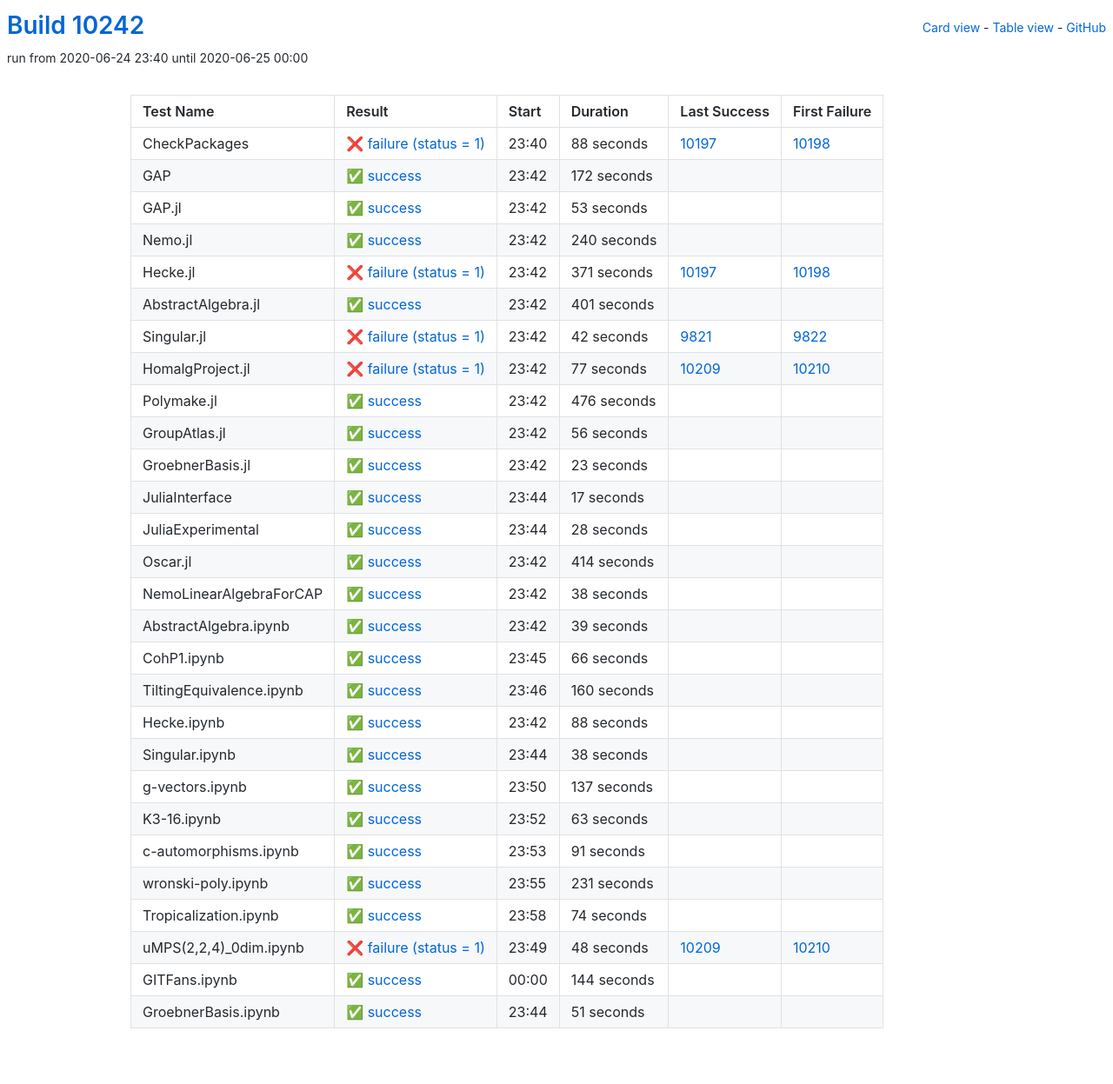
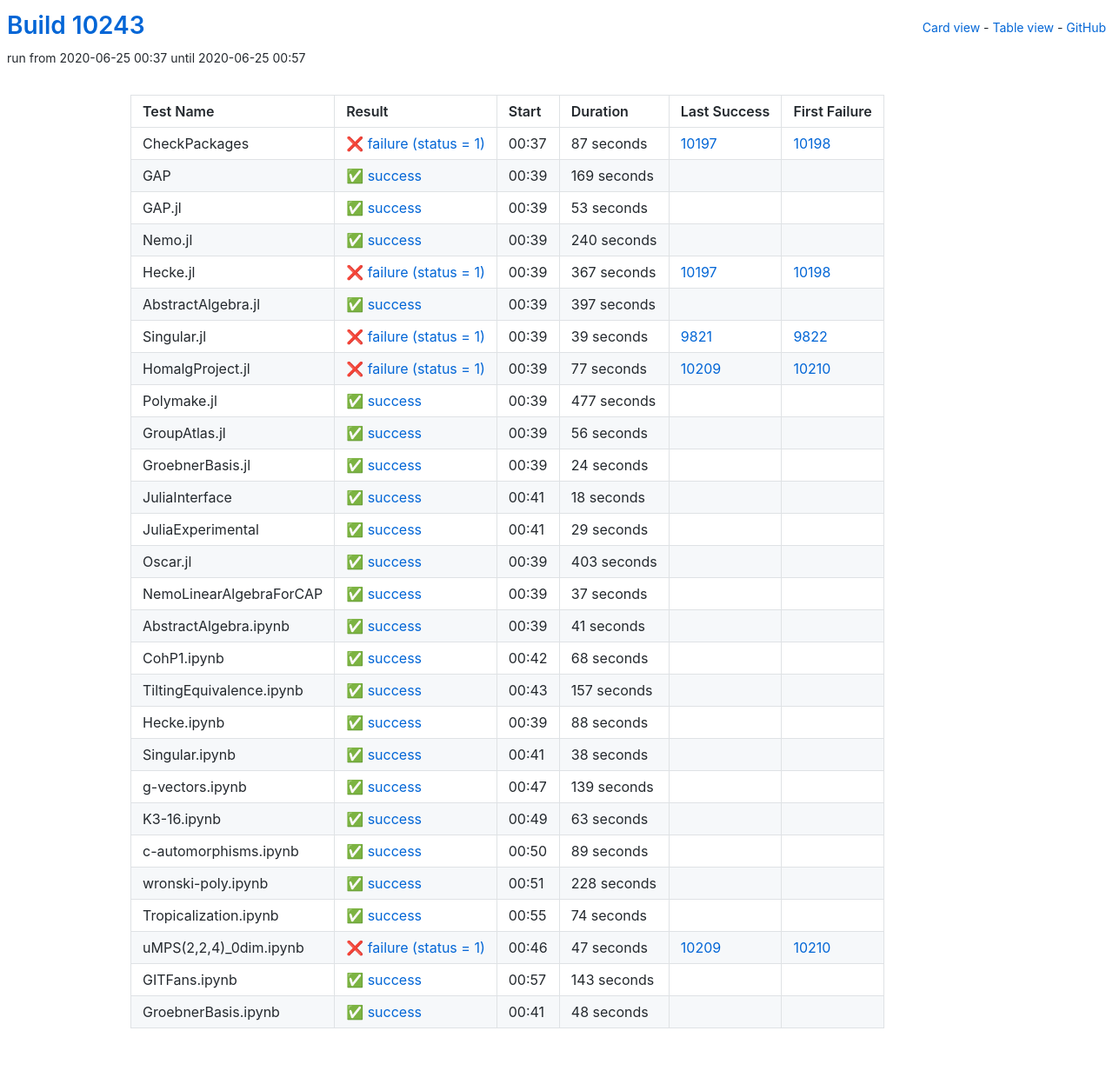
Before and after one commit to oscar-system/oscar-ci-status, a Jekyll site: the page built from table.html, in a window 1280 px wide. Shown: the whole page at 87% size. Built offline with Jekyll 4.4.1, drawn with Linux system fonts in a browser that asks for light colours.

Commit message:
Build #10243

```diff
--- a/_data/ci.yml
+++ b/_data/ci.yml
@@ -1,6 +1,6 @@
 ---
-build: 10242
-build_url: https://oscarci.mathematik.uni-kl.de/job/oscar/10242/
+build: 10243
+build_url: https://oscarci.mathematik.uni-kl.de/job/oscar/10243/
 job: oscar
 organization: oscar-system
 repo: oscar-ci-status
@@ -8,32 +8,32 @@
 tests:
 - name: CheckPackages
   id: checkpackages
-  log: https://oscarci.mathematik.uni-kl.de/job/oscar/10242/artifact/logs/build-10242/CheckPackages.log
-  start: 2020-06-24 23:40
+  log: https://oscarci.mathematik.uni-kl.de/job/oscar/10243/artifact/logs/build-10243/CheckPackages.log
+  start: 2020-06-25 00:37
   success: false
   exitcode: 1
   status: failure
-  duration: 88
+  duration: 87
   last_success: 10197
   last_success_url: https://oscarci.mathematik.uni-kl.de/job/oscar/10197/
   first_failure: 10198
   first_failure_url: https://oscarci.mathematik.uni-kl.de/job/oscar/10198/
 - name: GAP
   id: gap
-  log: https://oscarci.mathematik.uni-kl.de/job/oscar/10242/artifact/logs/build-10242/GAP.log
-  start: 2020-06-24 23:42
+  log: https://oscarci.mathematik.uni-kl.de/job/oscar/10243/artifact/logs/build-10243/GAP.log
+  start: 2020-06-25 00:39
   success: true
   exitcode: 0
   status: success
-  duration: 172
+  duration: 169
   last_success: false
   last_success_url:
   first_failure: false
   first_failure_url:
 - name: GAP.jl
   id: gap-jl
-  log: https://oscarci.mathematik.uni-kl.de/job/oscar/10242/artifact/logs/build-10242/GAP.jl.log
-  start: 2020-06-24 23:42
+  log: https://oscarci.mathematik.uni-kl.de/job/oscar/10243/artifact/logs/build-10243/GAP.jl.log
+  start: 2020-06-25 00:39
   success: true
   exitcode: 0
   status: success
@@ -44,8 +44,8 @@
   first_failure_url:
 - name: Nemo.jl
   id: nemo-jl
-  log: https://oscarci.mathematik.uni-kl.de/job/oscar/10242/artifact/logs/build-10242/Nemo.jl.log
-  start: 2020-06-24 23:42
+  log: https://oscarci.mathematik.uni-kl.de/job/oscar/10243/artifact/logs/build-10243/Nemo.jl.log
+  start: 2020-06-25 00:39
   success: true
   exitcode: 0
   status: success
@@ -56,44 +56,44 @@
   first_failure_url:
 - name: Hecke.jl
   id: hecke-jl
-  log: https://oscarci.mathematik.uni-kl.de/job/oscar/10242/artifact/logs/build-10242/Hecke.jl.log
-  start: 2020-06-24 23:42
+  log: https://oscarci.mathematik.uni-kl.de/job/oscar/10243/artifact/logs/build-10243/Hecke.jl.log
+  start: 2020-06-25 00:39
   success: false
   exitcode: 1
   status: failure
-  duration: 371
+  duration: 367
   last_success: 10197
   last_success_url: https://oscarci.mathematik.uni-kl.de/job/oscar/10197/
   first_failure: 10198
   first_failure_url: https://oscarci.mathematik.uni-kl.de/job/oscar/10198/
 - name: AbstractAlgebra.jl
   id: abstractalgebra-jl
-  log: https://oscarci.mathematik.uni-kl.de/job/oscar/10242/artifact/logs/build-10242/AbstractAlgebra.jl.log
-  start: 2020-06-24 23:42
+  log: https://oscarci.mathematik.uni-kl.de/job/oscar/10243/artifact/logs/build-10243/AbstractAlgebra.jl.log
+  start: 2020-06-25 00:39
   success: true
   exitcode: 0
   status: success
-  duration: 401
+  duration: 397
   last_success: false
   last_success_url:
   first_failure: false
   first_failure_url:
 - name: Singular.jl
   id: singular-jl
-  log: https://oscarci.mathematik.uni-kl.de/job/oscar/10242/artifact/logs/build-10242/Singular.jl.log
-  start: 2020-06-24 23:42
+  log: https://oscarci.mathematik.uni-kl.de/job/oscar/10243/artifact/logs/build-10243/Singular.jl.log
+  start: 2020-06-25 00:39
   success: false
   exitcode: 1
   status: failure
-  duration: 42
+  duration: 39
   last_success: 9821
   last_success_url: https://oscarci.mathematik.uni-kl.de/job/oscar/9821/
   first_failure: 9822
   first_failure_url: https://oscarci.mathematik.uni-kl.de/job/oscar/9822/
 - name: HomalgProject.jl
   id: homalgproject-jl
-  log: https://oscarci.mathematik.uni-kl.de/job/oscar/10242/artifact/logs/build-10242/HomalgProject.jl.log
-  start: 2020-06-24 23:42
+  log: https://oscarci.mathematik.uni-kl.de/job/oscar/10243/artifact/logs/build-10243/HomalgProject.jl.log
+  start: 2020-06-25 00:39
   success: false
   exitcode: 1
   status: failure
@@ -104,20 +104,20 @@
   first_failure_url: https://oscarci.mathematik.uni-kl.de/job/oscar/10210/
 - name: Polymake.jl
   id: polymake-jl
-  log: https://oscarci.mathematik.uni-kl.de/job/oscar/10242/artifact/logs/build-10242/Polymake.jl.log
-  start: 2020-06-24 23:42
+  log: https://oscarci.mathematik.uni-kl.de/job/oscar/10243/artifact/logs/build-10243/Polymake.jl.log
+  start: 2020-06-25 00:39
   success: true
   exitcode: 0
   status: success
-  duration: 476
+  duration: 477
   last_success: false
   last_success_url:
   first_failure: false
   first_failure_url:
 - name: GroupAtlas.jl
   id: groupatlas-jl
-  log: https://oscarci.mathematik.uni-kl.de/job/oscar/10242/artifact/logs/build-10242/GroupAtlas.jl.log
-  start: 2020-06-24 23:42
+  log: https://oscarci.mathematik.uni-kl.de/job/oscar/10243/artifact/logs/build-10243/GroupAtlas.jl.log
+  start: 2020-06-25 00:39
   success: true
   exitcode: 0
   status: success
@@ -128,104 +128,104 @@
   first_failure_url:
 - name: GroebnerBasis.jl
   id: groebnerbasis-jl
-  log: https://oscarci.mathematik.uni-kl.de/job/oscar/10242/artifact/logs/build-10242/GroebnerBasis.jl.log
-  start: 2020-06-24 23:42
+  log: https://oscarci.mathematik.uni-kl.de/job/oscar/10243/artifact/logs/build-10243/GroebnerBasis.jl.log
+  start: 2020-06-25 00:39
   success: true
   exitcode: 0
   status: success
-  duration: 23
+  duration: 24
   last_success: false
   last_success_url:
   first_failure: false
   first_failure_url:
 - name: JuliaInterface
   id: juliainterface
-  log: https://oscarci.mathematik.uni-kl.de/job/oscar/10242/artifact/logs/build-10242/JuliaInterface.log
-  start: 2020-06-24 23:44
+  log: https://oscarci.mathematik.uni-kl.de/job/oscar/10243/artifact/logs/build-10243/JuliaInterface.log
+  start: 2020-06-25 00:41
   success: true
   exitcode: 0
   status: success
-  duration: 17
+  duration: 18
   last_success: false
   last_success_url:
   first_failure: false
   first_failure_url:
 - name: JuliaExperimental
   id: juliaexperimental
-  log: https://oscarci.mathematik.uni-kl.de/job/oscar/10242/artifact/logs/build-10242/JuliaExperimental.log
-  start: 2020-06-24 23:44
+  log: https://oscarci.mathematik.uni-kl.de/job/oscar/10243/artifact/logs/build-10243/JuliaExperimental.log
+  start: 2020-06-25 00:41
   success: true
   exitcode: 0
   status: success
-  duration: 28
+  duration: 29
   last_success: false
   last_success_url:
   first_failure: false
   first_failure_url:
 - name: Oscar.jl
   id: oscar-jl
-  log: https://oscarci.mathematik.uni-kl.de/job/oscar/10242/artifact/logs/build-10242/Oscar.jl.log
-  start: 2020-06-24 23:42
+  log: https://oscarci.mathematik.uni-kl.de/job/oscar/10243/artifact/logs/build-10243/Oscar.jl.log
+  start: 2020-06-25 00:39
   success: true
   exitcode: 0
   status: success
-  duration: 414
+  duration: 403
   last_success: false
   last_success_url:
   first_failure: false
   first_failure_url:
 - name: NemoLinearAlgebraForCAP
   id: nemolinearalgebraforcap
-  log: https://oscarci.mathematik.uni-kl.de/job/oscar/10242/artifact/logs/build-10242/NemoLinearAlgebraForCAP.log
-  start: 2020-06-24 23:42
+  log: https://oscarci.mathematik.uni-kl.de/job/oscar/10243/artifact/logs/build-10243/NemoLinearAlgebraForCAP.log
+  start: 2020-06-25 00:39
   success: true
   exitcode: 0
   status: success
-  duration: 38
+  duration: 37
   last_success: false
   last_success_url:
   first_failure: false
   first_failure_url:
 - name: AbstractAlgebra.ipynb
   id: abstractalgebra-ipynb
-  log: https://oscarci.mathematik.uni-kl.de/job/oscar/10242/artifact/logs/build-10242/AbstractAlgebra.ipynb.log
-  start: 2020-06-24 23:42
+  log: https://oscarci.mathematik.uni-kl.de/job/oscar/10243/artifact/logs/build-10243/AbstractAlgebra.ipynb.log
+  start: 2020-06-25 00:39
   success: true
   exitcode: 0
   status: success
-  duration: 39
+  duration: 41
   last_success: false
   last_success_url:
   first_failure: false
   first_failure_url:
 - name: CohP1.ipynb
   id: cohp1-ipynb
-  log: https://oscarci.mathematik.uni-kl.de/job/oscar/10242/artifact/logs/build-10242/CohP1.ipynb.log
-  start: 2020-06-24 23:45
+  log: https://oscarci.mathematik.uni-kl.de/job/oscar/10243/artifact/logs/build-10243/CohP1.ipynb.log
+  start: 2020-06-25 00:42
   success: true
   exitcode: 0
   status: success
-  duration: 66
+  duration: 68
   last_success: false
   last_success_url:
   first_failure: false
   first_failure_url:
 - name: TiltingEquivalence.ipynb
   id: tiltingequivalence-ipynb
-  log: https://oscarci.mathematik.uni-kl.de/job/oscar/10242/artifact/logs/build-10242/TiltingEquivalence.ipynb.log
-  start: 2020-06-24 23:46
+  log: https://oscarci.mathematik.uni-kl.de/job/oscar/10243/artifact/logs/build-10243/TiltingEquivalence.ipynb.log
+  start: 2020-06-25 00:43
   success: true
   exitcode: 0
   status: success
-  duration: 160
+  duration: 157
   last_success: false
   last_success_url:
   first_failure: false
   first_failure_url:
 - name: Hecke.ipynb
   id: hecke-ipynb
-  log: https://oscarci.mathematik.uni-kl.de/job/oscar/10242/artifact/logs/build-10242/Hecke.ipynb.log
-  start: 2020-06-24 23:42
+  log: https://oscarci.mathematik.uni-kl.de/job/oscar/10243/artifact/logs/build-10243/Hecke.ipynb.log
+  start: 2020-06-25 00:39
   success: true
   exitcode: 0
   status: success
@@ -236,8 +236,8 @@
   first_failure_url:
 - name: Singular.ipynb
   id: singular-ipynb
-  log: https://oscarci.mathematik.uni-kl.de/job/oscar/10242/artifact/logs/build-10242/Singular.ipynb.log
-  start: 2020-06-24 23:44
+  log: https://oscarci.mathematik.uni-kl.de/job/oscar/10243/artifact/logs/build-10243/Singular.ipynb.log
+  start: 2020-06-25 00:41
   success: true
   exitcode: 0
   status: success
@@ -248,20 +248,20 @@
   first_failure_url:
 - name: g-vectors.ipynb
   id: g-vectors-ipynb
-  log: https://oscarci.mathematik.uni-kl.de/job/oscar/10242/artifact/logs/build-10242/g-vectors.ipynb.log
-  start: 2020-06-24 23:50
+  log: https://oscarci.mathematik.uni-kl.de/job/oscar/10243/artifact/logs/build-10243/g-vectors.ipynb.log
+  start: 2020-06-25 00:47
   success: true
   exitcode: 0
   status: success
-  duration: 137
+  duration: 139
   last_success: false
   last_success_url:
   first_failure: false
   first_failure_url:
 - name: K3-16.ipynb
   id: k3-16-ipynb
-  log: https://oscarci.mathematik.uni-kl.de/job/oscar/10242/artifact/logs/build-10242/K3-16.ipynb.log
-  start: 2020-06-24 23:52
+  log: https://oscarci.mathematik.uni-kl.de/job/oscar/10243/artifact/logs/build-10243/K3-16.ipynb.log
+  start: 2020-06-25 00:49
   success: true
   exitcode: 0
   status: success
@@ -272,32 +272,32 @@
   first_failure_url:
 - name: c-automorphisms.ipynb
   id: c-automorphisms-ipynb
-  log: https://oscarci.mathematik.uni-kl.de/job/oscar/10242/artifact/logs/build-10242/c-automorphisms.ipynb.log
-  start: 2020-06-24 23:53
+  log: https://oscarci.mathematik.uni-kl.de/job/oscar/10243/artifact/logs/build-10243/c-automorphisms.ipynb.log
+  start: 2020-06-25 00:50
   success: true
   exitcode: 0
   status: success
-  duration: 91
+  duration: 89
   last_success: false
   last_success_url:
   first_failure: false
   first_failure_url:
 - name: wronski-poly.ipynb
   id: wronski-poly-ipynb
-  log: https://oscarci.mathematik.uni-kl.de/job/oscar/10242/artifact/logs/build-10242/wronski-poly.ipynb.log
-  start: 2020-06-24 23:55
+  log: https://oscarci.mathematik.uni-kl.de/job/oscar/10243/artifact/logs/build-10243/wronski-poly.ipynb.log
+  start: 2020-06-25 00:51
   success: true
   exitcode: 0
   status: success
-  duration: 231
+  duration: 228
   last_success: false
   last_success_url:
   first_failure: false
   first_failure_url:
 - name: Tropicalization.ipynb
   id: tropicalization-ipynb
-  log: https://oscarci.mathematik.uni-kl.de/job/oscar/10242/artifact/logs/build-10242/Tropicalization.ipynb.log
-  start: 2020-06-24 23:58
+  log: https://oscarci.mathematik.uni-kl.de/job/oscar/10243/artifact/logs/build-10243/Tropicalization.ipynb.log
+  start: 2020-06-25 00:55
   success: true
   exitcode: 0
   status: success
@@ -308,36 +308,36 @@
   first_failure_url:
 - name: uMPS(2,2,4)_0dim.ipynb
   id: umps-2-2-4-0dim-ipynb
-  log: https://oscarci.mathematik.uni-kl.de/job/oscar/10242/artifact/logs/build-10242/uMPS-2-2-4-_0dim.ipynb.log
-  start: 2020-06-24 23:49
+  log: https://oscarci.mathematik.uni-kl.de/job/oscar/10243/artifact/logs/build-10243/uMPS-2-2-4-_0dim.ipynb.log
+  start: 2020-06-25 00:46
   success: false
   exitcode: 1
   status: failure
-  duration: 48
+  duration: 47
   last_success: 10209
   last_success_url: https://oscarci.mathematik.uni-kl.de/job/oscar/10209/
   first_failure: 10210
   first_failure_url: https://oscarci.mathematik.uni-kl.de/job/oscar/10210/
 - name: GITFans.ipynb
   id: gitfans-ipynb
-  log: https://oscarci.mathematik.uni-kl.de/job/oscar/10242/artifact/logs/build-10242/GITFans.ipynb.log
-  start: 2020-06-25 00:00
+  log: https://oscarci.mathematik.uni-kl.de/job/oscar/10243/artifact/logs/build-10243/GITFans.ipynb.log
+  start: 2020-06-25 00:57
   success: true
   exitcode: 0
   status: success
-  duration: 144
+  duration: 143
   last_success: false
   last_success_url:
   first_failure: false
   first_failure_url:
 - name: GroebnerBasis.ipynb
   id: groebnerbasis-ipynb
-  log: https://oscarci.mathematik.uni-kl.de/job/oscar/10242/artifact/logs/build-10242/GroebnerBasis.ipynb.log
-  start: 2020-06-24 23:44
+  log: https://oscarci.mathematik.uni-kl.de/job/oscar/10243/artifact/logs/build-10243/GroebnerBasis.ipynb.log
+  start: 2020-06-25 00:41
   success: true
   exitcode: 0
   status: success
-  duration: 51
+  duration: 48
   last_success: false
   last_success_url:
   first_failure: false
```
Also changed, not shown: README.md.
